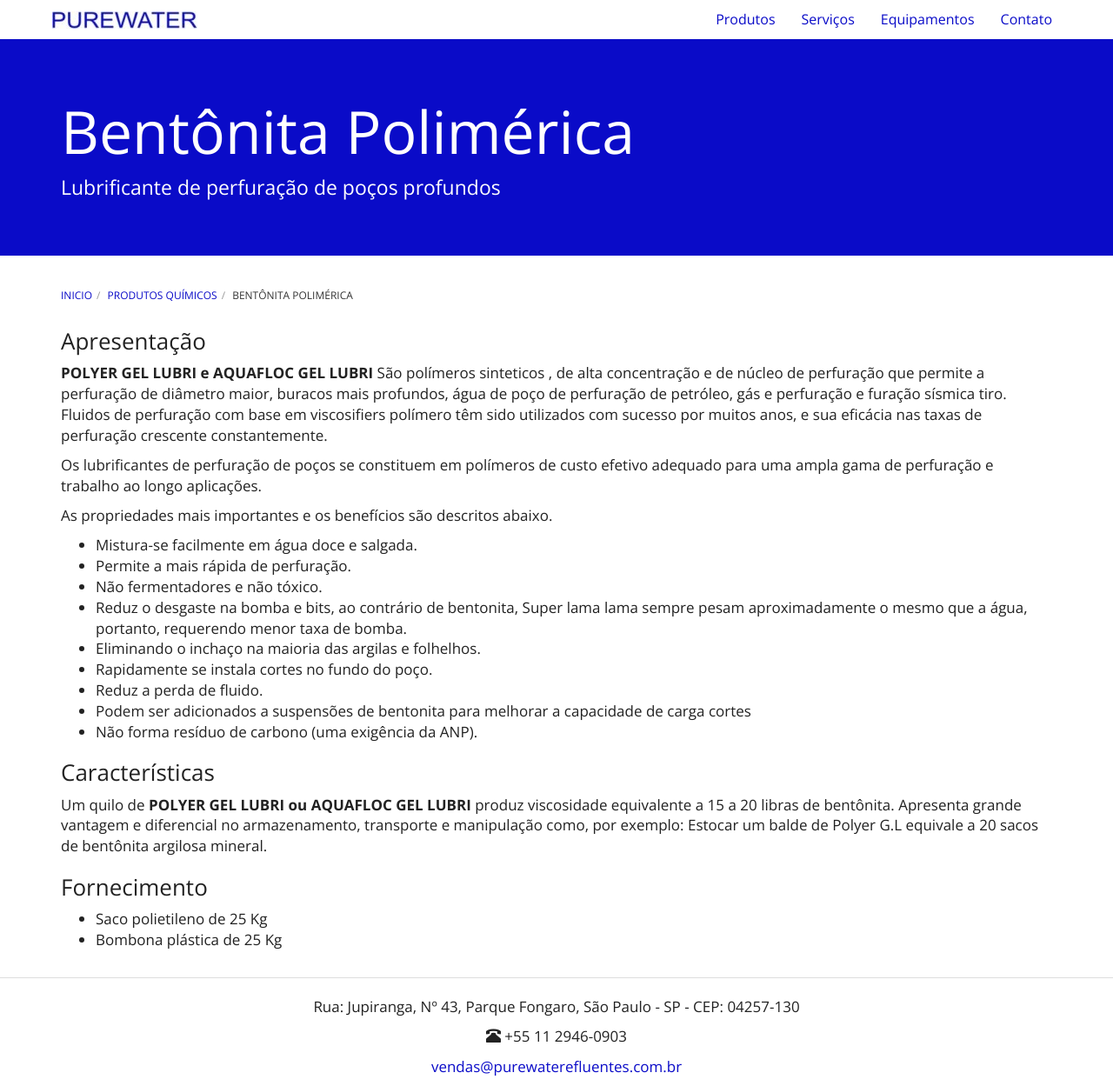
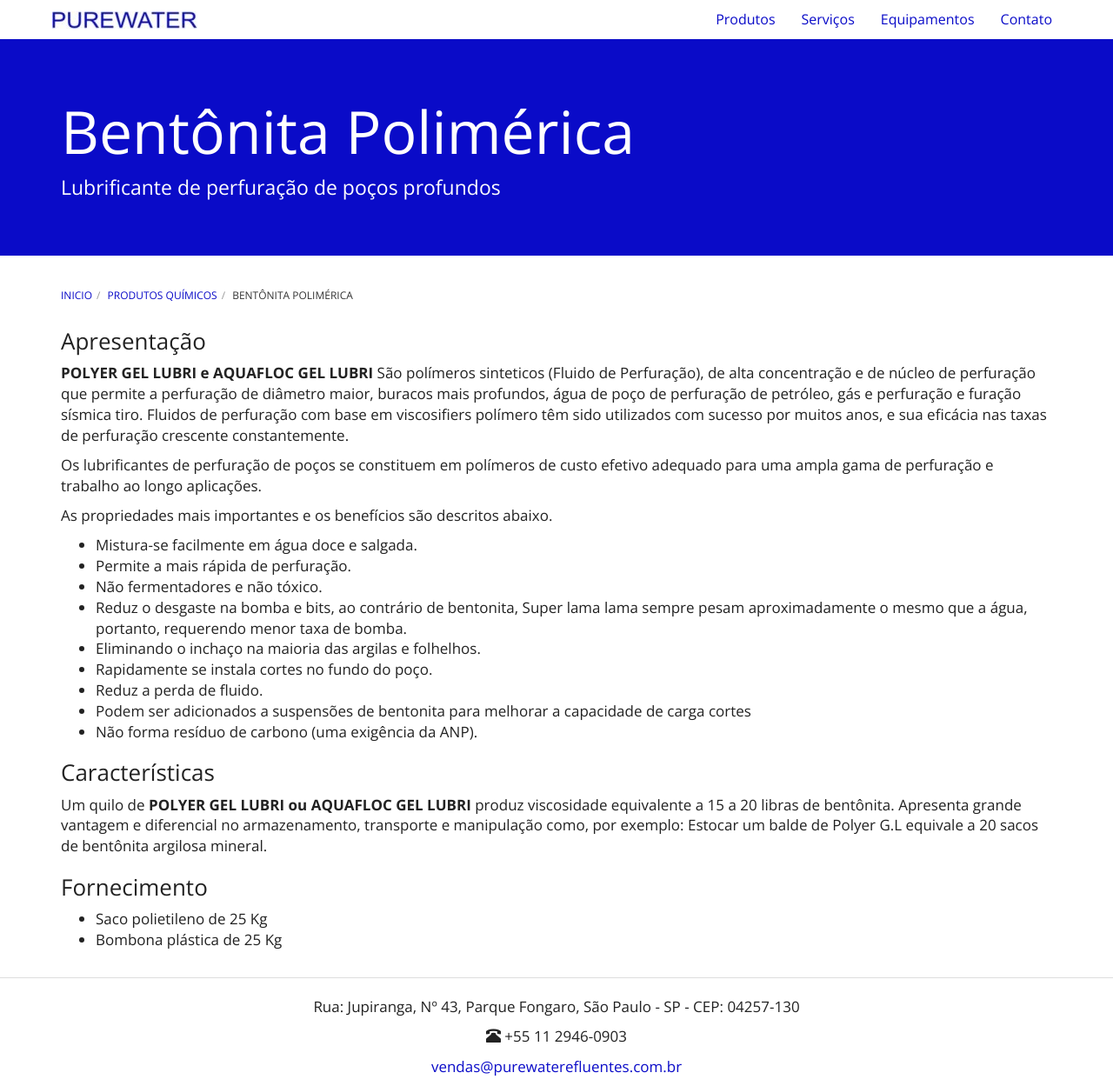
Before and after one commit to purewaterefluentes/purewaterefluentes.github.io, a Jekyll site: the page built from produtos/lubrificante-perfuracao-pocos.md, in a window 1280 px wide and 1249 px high. Shown: the whole window at 87% size. Built offline with Jekyll 4.4.1, drawn with Linux system fonts in a browser that asks for light colours; nearby versions of some CDN libraries; library files that are not in the unit come from our copies.

Commit message:
Update lubrificante-perfuracao-pocos.md

```diff
--- a/produtos/lubrificante-perfuracao-pocos.md
+++ b/produtos/lubrificante-perfuracao-pocos.md
@@ -7,7 +7,7 @@
 
 ### Apresentação
 
-**POLYER GEL LUBRI e AQUAFLOC GEL LUBRI** São polímeros sinteticos <Fluido de Perfuração>, de alta concentração e de núcleo de perfuração que permite a perfuração de diâmetro maior, buracos mais profundos, água de poço de perfuração de petróleo, gás e perfuração e furação sísmica tiro. Fluidos de perfuração com base em viscosifiers polímero têm sido utilizados com sucesso por muitos anos, e sua eficácia nas taxas de perfuração crescente constantemente.
+**POLYER GEL LUBRI e AQUAFLOC GEL LUBRI** São polímeros sinteticos (Fluido de Perfuração), de alta concentração e de núcleo de perfuração que permite a perfuração de diâmetro maior, buracos mais profundos, água de poço de perfuração de petróleo, gás e perfuração e furação sísmica tiro. Fluidos de perfuração com base em viscosifiers polímero têm sido utilizados com sucesso por muitos anos, e sua eficácia nas taxas de perfuração crescente constantemente.
 
 Os lubrificantes de perfuração de poços se constituem em polímeros de custo efetivo adequado para uma ampla gama de perfuração e trabalho ao longo aplicações.
 
```
